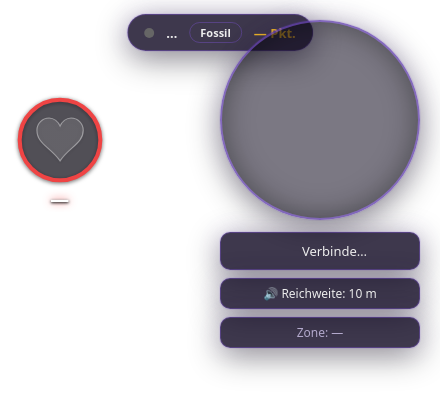
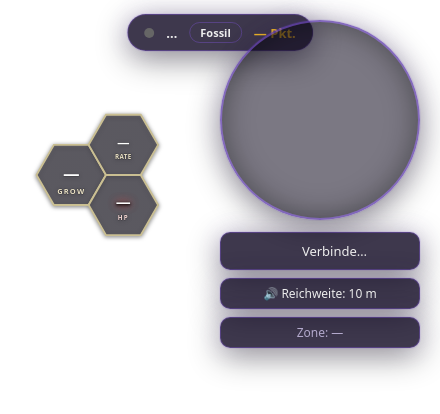
Before and after one commit to HidekiSensei/blackfossil-overlay, an Electron app: page app/src/renderer/overlay.html in a window 440 px wide. Drawn offline with Linux system fonts and the light colour scheme; files whose address does not match are found by name.

Commit message:
feat(hud): Grow-Waben-HUD — Herz ersetzt durch 3er-Honigwabe Grow · Grow-Rate · HP (v1.4.5)
- Backend /me/vitals liefert zusätzlich grow + carbs/protein/lipid (0,5s-Poll).
- Overlay: #hudHeart-SVG = 3 Waben, füllen sich von unten (Gradient-Technik wie das
  Herz). Grow=Wachstum, Grow-Rate=Σ Nährstoffe (0-300%), HP=Leben (Farbe nach Höhe).
  updateHeart aktualisiert alle 3, an pollVitals (0,5s) + /me-Poll gehängt.

```diff
--- a/app/package.json
+++ b/app/package.json
@@ -1,6 +1,6 @@
 {
   "name": "blackfossil-overlay",
-  "version": "1.4.4",
+  "version": "1.4.5",
   "description": "BlackFossil Overlay — Proximity Chat, Map & Minimap für The Isle",
   "author": "BlackFossil",
   "main": "src/main.js",
--- a/app/src/renderer/overlay.html
+++ b/app/src/renderer/overlay.html
@@ -622,13 +622,13 @@
     body.bf-noblitz #logoFx { filter: drop-shadow(0 3px 9px rgba(0,0,0,0.55)); }
 
     /* Lebensanzeige (Herz) — permanent sichtbar, skalierbar via --info-scale */
-    #hudHeart { position: fixed; top: 96px; left: 16px; width: 88px; z-index: 55;
+    #hudHeart { position: fixed; top: 96px; left: 16px; width: 150px; z-index: 55;
       display: flex; flex-direction: column; align-items: center;
       transform-origin: top left; transform: scale(var(--info-scale, 1)); --heart-color: #ef4444; }
     #hudHeart svg { width: 100%; height: auto; overflow: visible;
-      filter: drop-shadow(0 2px 6px rgba(0,0,0,0.55)) drop-shadow(0 0 10px var(--heart-color));
-      animation: heartBeat 1.5s ease-in-out infinite; }
-    #hudHeart #heartPath { transition: none; }
+      filter: drop-shadow(0 2px 6px rgba(0,0,0,0.6)); }
+    #hudHeart svg text { font-variant-numeric: tabular-nums; paint-order: stroke;
+      stroke: rgba(0,0,0,0.55); stroke-width: 0.6px; }
     #heartVal { margin-top: 2px; font-size: 19px; font-weight: 900; color: #fff; letter-spacing: .3px;
       text-shadow: 0 1px 3px #000, 0 0 8px var(--heart-color); font-variant-numeric: tabular-nums; }
     @keyframes heartBeat { 0%,100% { transform: scale(1); } 14% { transform: scale(1.1); } 28% { transform: scale(1); } 42% { transform: scale(1.05); } 56% { transform: scale(1); } }
@@ -727,19 +727,47 @@
   <img id="logoFx" src="assets/logo.png" alt="Black Fossil">
 
   <!-- Part 3b: Lebensanzeige — Kreis mit Herz, füllt/leert sich nach HP. Permanent, verschiebbar + skalierbar -->
-  <div id="hudHeart" title="Lebensanzeige (HP)">
-    <svg viewBox="0 0 48 48" aria-hidden="true">
-      <defs><linearGradient id="hpGrad" x1="0" y1="0" x2="0" y2="1">
-        <stop id="hpE0" offset="0" stop-color="rgba(255,255,255,0.12)"/>
-        <stop id="hpE1" offset="1" stop-color="rgba(255,255,255,0.12)"/>
-        <stop id="hpF1" offset="1" stop-color="#ef4444"/>
-        <stop id="hpF2" offset="1" stop-color="#ef4444"/>
-      </linearGradient></defs>
-      <circle cx="24" cy="24" r="22" fill="rgba(8,5,18,0.55)" stroke="var(--heart-color)" stroke-width="2.2"/>
-      <path id="heartPath" transform="translate(11.4,12) scale(0.79)" fill="url(#hpGrad)" stroke="rgba(255,255,255,0.4)" stroke-width="0.8"
-            d="M23.6,0c-3.4,0-6.3,2.7-7.6,5.6C14.7,2.7,11.8,0,8.4,0C3.8,0,0,3.8,0,8.4c0,9.4,9.5,11.9,16,21.2c6.1-9.3,16-12.1,16-21.2C32,3.8,28.2,0,23.6,0z"/>
+  <div id="hudHeart" title="Grow · Grow-Rate · HP">
+    <svg viewBox="0 0 190 202" aria-hidden="true">
+      <defs>
+        <linearGradient id="ggGrad" x1="0" y1="0" x2="0" y2="1">
+          <stop offset="0" stop-color="rgba(255,255,255,0.10)"/>
+          <stop id="ggE1" offset="1" stop-color="rgba(255,255,255,0.10)"/>
+          <stop id="ggF1" offset="1" stop-color="#8fae54"/>
+          <stop id="ggF2" offset="1" stop-color="#8fae54"/>
+        </linearGradient>
+        <linearGradient id="grGrad" x1="0" y1="0" x2="0" y2="1">
+          <stop offset="0" stop-color="rgba(255,255,255,0.10)"/>
+          <stop id="grE1" offset="1" stop-color="rgba(255,255,255,0.10)"/>
+          <stop id="grF1" offset="1" stop-color="#e7cf7a"/>
+          <stop id="grF2" offset="1" stop-color="#e7cf7a"/>
+        </linearGradient>
+        <linearGradient id="ghGrad" x1="0" y1="0" x2="0" y2="1">
+          <stop offset="0" stop-color="rgba(255,255,255,0.10)"/>
+          <stop id="ghE1" offset="1" stop-color="rgba(255,255,255,0.10)"/>
+          <stop id="ghF1" offset="1" stop-color="#ef4444"/>
+          <stop id="ghF2" offset="1" stop-color="#ef4444"/>
+        </linearGradient>
+      </defs>
+      <!-- GROW -->
+      <polygon points="114,100 92,61.9 48,61.9 26,100 48,138.1 92,138.1" fill="rgba(8,5,18,0.58)"/>
+      <polygon points="114,100 92,61.9 48,61.9 26,100 48,138.1 92,138.1" fill="url(#ggGrad)"/>
+      <polygon points="114,100 92,61.9 48,61.9 26,100 48,138.1 92,138.1" fill="none" stroke="#cabf92" stroke-width="2.4"/>
+      <text id="growVal" x="70" y="105" text-anchor="middle" font-size="21" font-weight="800" fill="#fff">—</text>
+      <text x="70" y="124" text-anchor="middle" font-size="9.5" font-weight="700" fill="#e9e0c4" letter-spacing="1.5">GROW</text>
+      <!-- GROW-RATE -->
+      <polygon points="180,61.9 158,23.8 114,23.8 92,61.9 114,100 158,100" fill="rgba(8,5,18,0.58)"/>
+      <polygon points="180,61.9 158,23.8 114,23.8 92,61.9 114,100 158,100" fill="url(#grGrad)"/>
+      <polygon points="180,61.9 158,23.8 114,23.8 92,61.9 114,100 158,100" fill="none" stroke="#cabf92" stroke-width="2.4"/>
+      <text id="rateVal" x="136" y="64" text-anchor="middle" font-size="16" font-weight="800" fill="#fff">—</text>
+      <text x="136" y="80" text-anchor="middle" font-size="8" font-weight="700" fill="#e9e0c4" letter-spacing="0.5">RATE</text>
+      <!-- HP -->
+      <polygon points="180,138.1 158,100 114,100 92,138.1 114,176.2 158,176.2" fill="rgba(8,5,18,0.58)"/>
+      <polygon points="180,138.1 158,100 114,100 92,138.1 114,176.2 158,176.2" fill="url(#ghGrad)"/>
+      <polygon points="180,138.1 158,100 114,100 92,138.1 114,176.2 158,176.2" fill="none" stroke="#cabf92" stroke-width="2.4"/>
+      <text id="heartVal" x="136" y="141" text-anchor="middle" font-size="16" font-weight="800" fill="#fff">—</text>
+      <text x="136" y="157" text-anchor="middle" font-size="8" font-weight="700" fill="#f3d6d2" letter-spacing="1.5">HP</text>
     </svg>
-    <span id="heartVal">—</span>
   </div>
 
   <!-- Edit-Mode-Banner -->
```
Also changed, not shown: app/src/renderer/overlay.js.
